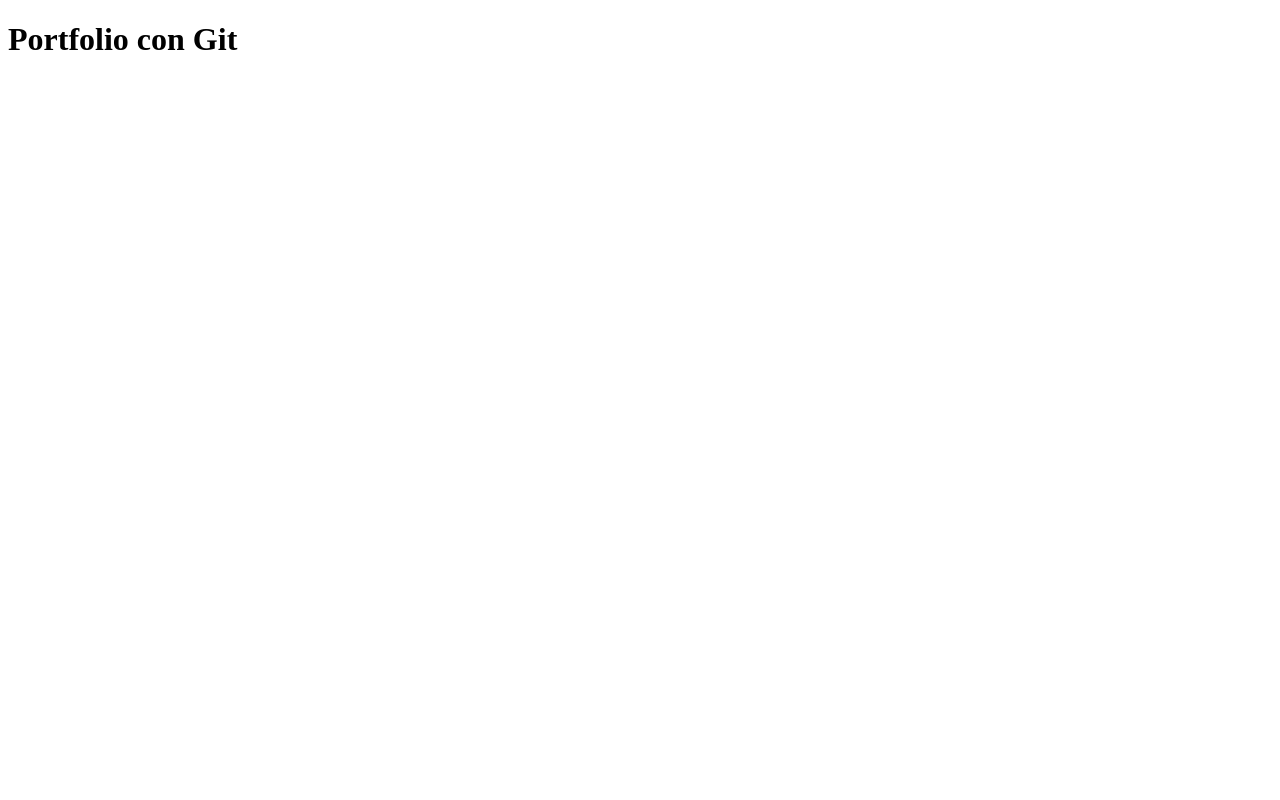
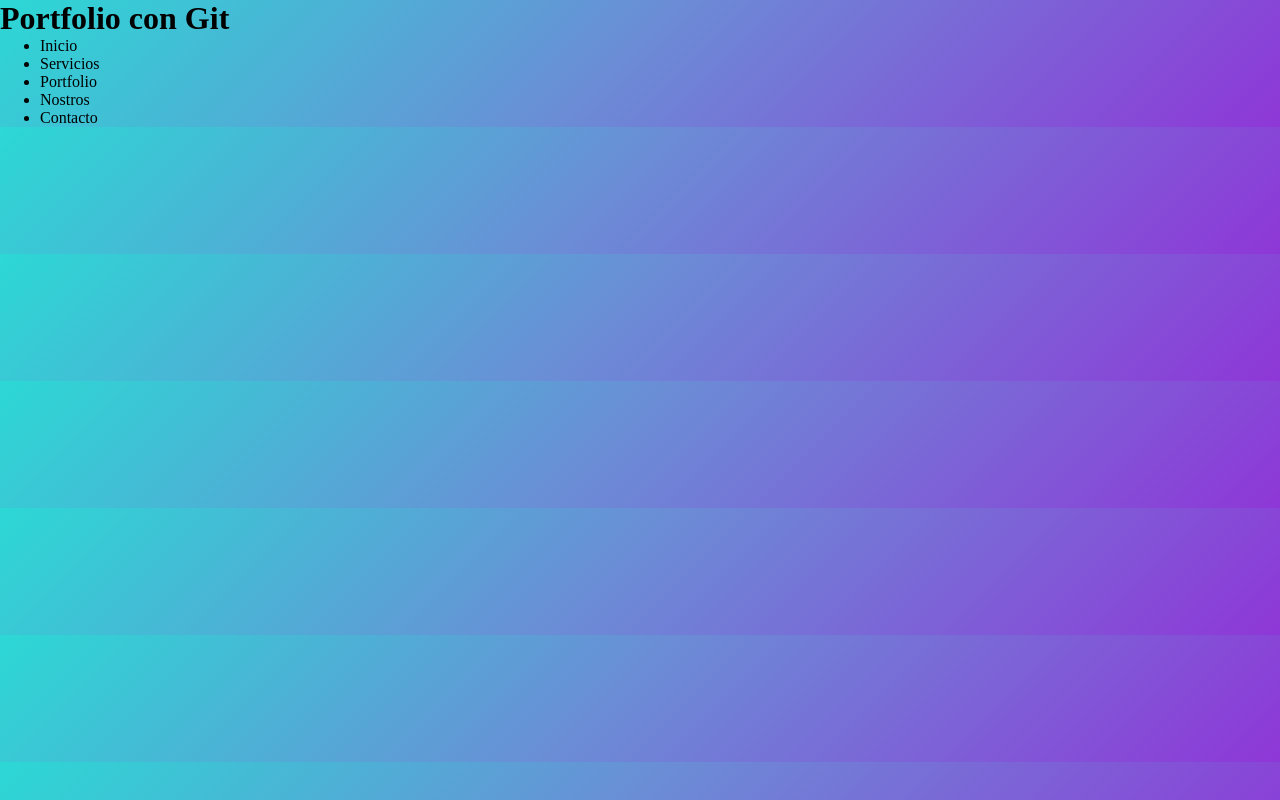
Before and after one commit to Lnx11/clase_git, a website built with Vite: page tercer_clase/portfolio/index.html in a window 1280 px wide. Built offline with nearby package versions, Linux system fonts and the light colour scheme.

Commit message:
Practicando CSS con ramas

```diff
--- a/tercer_clase/portfolio/index.html
+++ b/tercer_clase/portfolio/index.html
@@ -2,12 +2,31 @@
 <html lang="es">
 <head>
   <meta charset="UTF-8" />
-    <link rel="icon" type="image/svg+xml" href="/favicon.svg" />
   <meta name="viewport" content="width=device-width, initial-scale=1.0" />
   <title>portfolio</title>
 </head>
+
 <body>
+  <header>
     <h1>Portfolio con Git</h1>
-    <div id="app"></div><script type="module" src="/src/main.js"></script>
+    <nav>
+      <ul>
+        <li>Inicio</li>
+        <li>Servicios</li>
+        <li>Portfolio</li>
+        <li>Nostros</li>
+        <li>Contacto</li>
+      </ul>
+    </nav>
+  </header>
+
+
+
+
+
+
+  <div id="app"></div>
+  <script type="module" src="/src/main.js"></script>
 </body>
+
 </html>
--- a/tercer_clase/portfolio/src/style.css
+++ b/tercer_clase/portfolio/src/style.css
@@ -0,0 +1,8 @@
+*{
+   margin: 0;
+   padding: auto;
+}
+
+body {
+   background-image: linear-gradient(-225deg, #2CD8D5 0%, #6B8DD6 48%, #8E37D7 100%);
+}
```
Lines whose indentation alone changed are shown as unchanged.
